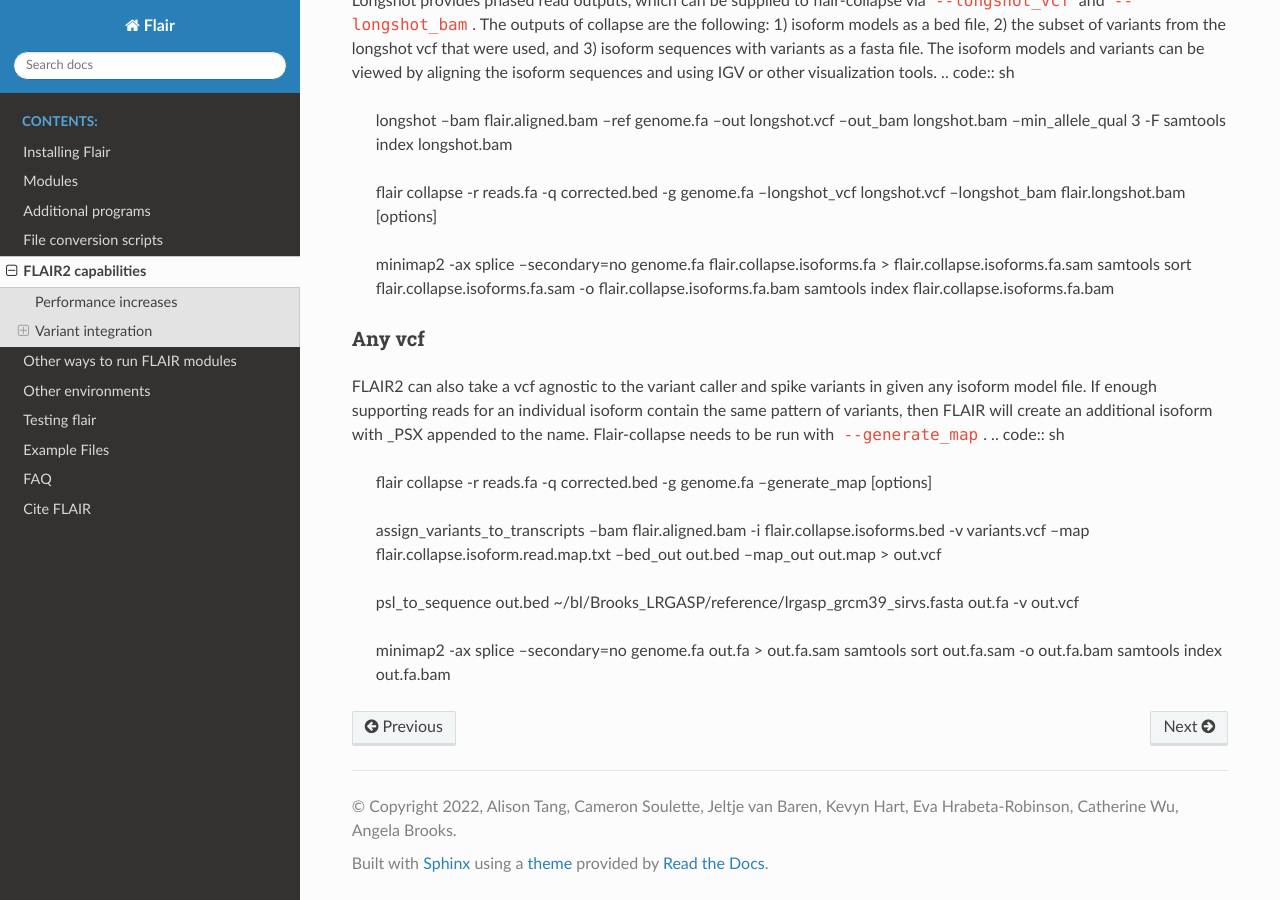
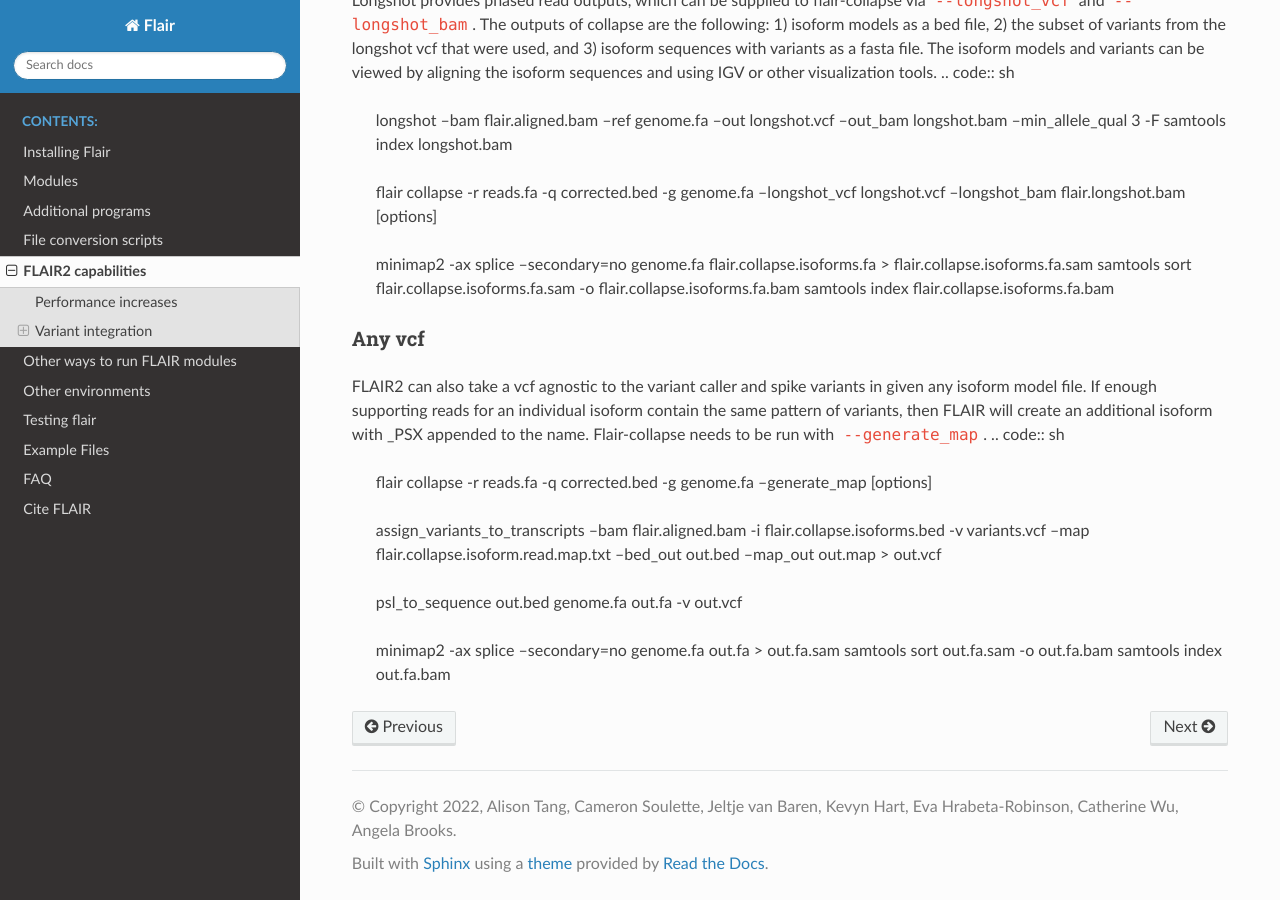
Before and after one commit to BrooksLabUCSC/flair, a Sphinx documentation site: the page built from docs/source/flair2_functions.rst, in a window 1280 px wide and 900 px high, scrolled down 874 px. Built offline with Sphinx 7.4.7 and the Read the Docs theme 2.0.0, drawn with Linux system fonts in a browser that asks for light colours.

Commit message:
fixed typo

```diff
--- a/docs/source/flair2_functions.rst
+++ b/docs/source/flair2_functions.rst
@@ -50,7 +50,7 @@
 
    assign_variants_to_transcripts --bam flair.aligned.bam -i flair.collapse.isoforms.bed -v variants.vcf --map flair.collapse.isoform.read.map.txt --bed_out out.bed --map_out out.map > out.vcf
 
-   psl_to_sequence out.bed ~/bl/Brooks_LRGASP/reference/lrgasp_grcm39_sirvs.fasta out.fa -v out.vcf
+   psl_to_sequence out.bed genome.fa out.fa -v out.vcf
 
    minimap2 -ax splice --secondary=no genome.fa out.fa > out.fa.sam
    samtools sort out.fa.sam -o out.fa.bam
```
